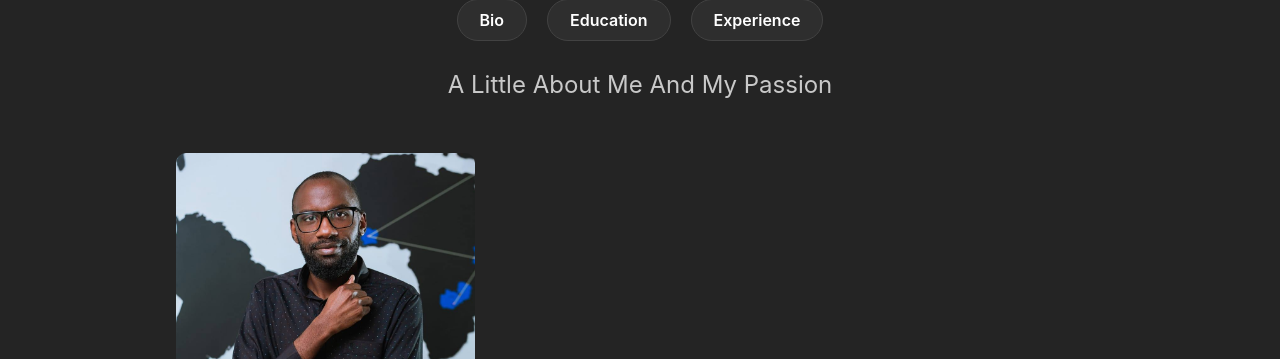
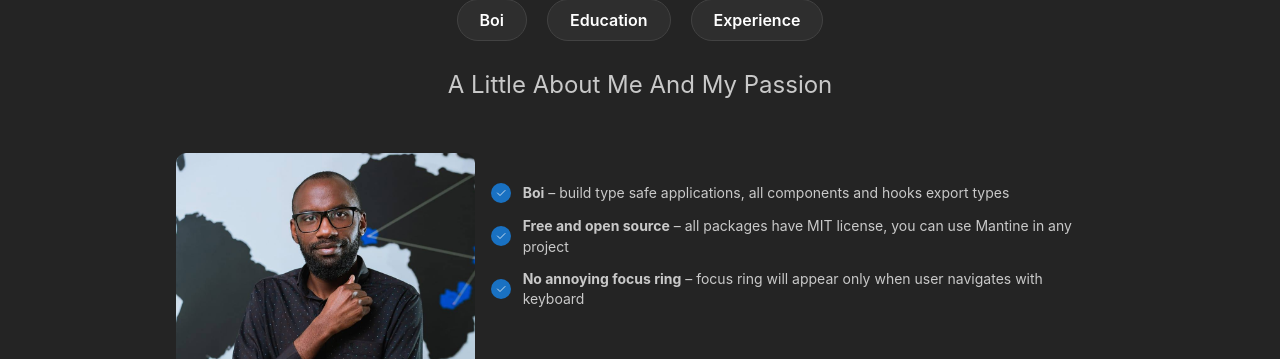
Before and after one commit to Deewiliams/My-portfolio, a React (Vite) app: page / in a window 1280 px wide. Shown: the part 998-1357 px from the top of the page. Built offline with nearby package versions, Linux system fonts and the light colour scheme.

Commit message:
able to select about us

```diff
--- a/src/pages/AboutUs/AboutUs.tsx
+++ b/src/pages/AboutUs/AboutUs.tsx
@@ -22,7 +22,7 @@ interface DetailsProps {
 const details = [
   {
     id: 1,
-    name: "Bio",
+    name: "Boi",
     about_me:
       "I am a software developer with a passion for creating innovative and user-friendly applications. I have a strong background in computer science and have experience working with various programming languages and frameworks. I am constantly learning and expanding my skills to stay at the forefront of technology.",
   },
@@ -41,8 +41,9 @@ const details = [
 ];
 
 export const AboutUs = () => {
-  const [selectedItem, setSelectedItem] = useState<DetailsProps>();
+  const [selectedItem, setSelectedItem] = useState<DetailsProps>(details[0]);
 
+  console.log(selectedItem);
   const handleSelectedAboutMe = (item: DetailsProps) => {
     setSelectedItem(item);
   };
@@ -92,9 +93,30 @@ export const AboutUs = () => {
             />
           </Grid.Col>
           <Grid.Col span={{ base: 12, xs: 8 }}>
-            <Text>
               {selectedItem?.name === "Boi" ? (
-                <p>hello there</p>
+               <List
+               mt={30}
+               spacing="sm"
+               size="sm"
+               icon={
+                 <ThemeIcon size={20} radius="xl">
+                   <IconCheck size={12} stroke={1.5} />
+                 </ThemeIcon>
+               }
+             >
+               <List.Item>
+                 <b>Boi</b> – build type safe applications, all
+                 components and hooks export types
+               </List.Item>
+               <List.Item>
+                 <b>Free and open source</b> – all packages have MIT license,
+                 you can use Mantine in any project
+               </List.Item>
+               <List.Item>
+                 <b>No annoying focus ring</b> – focus ring will appear only
+                 when user navigates with keyboard
+               </List.Item>
+             </List>
               ) : selectedItem?.name === "Education" ? (
                 <List
                   mt={30}
@@ -141,7 +163,6 @@ export const AboutUs = () => {
                   </List.Item>
                 </List>
               ) : null}
-            </Text>
           </Grid.Col>
         </Grid>
       </Container>
```
